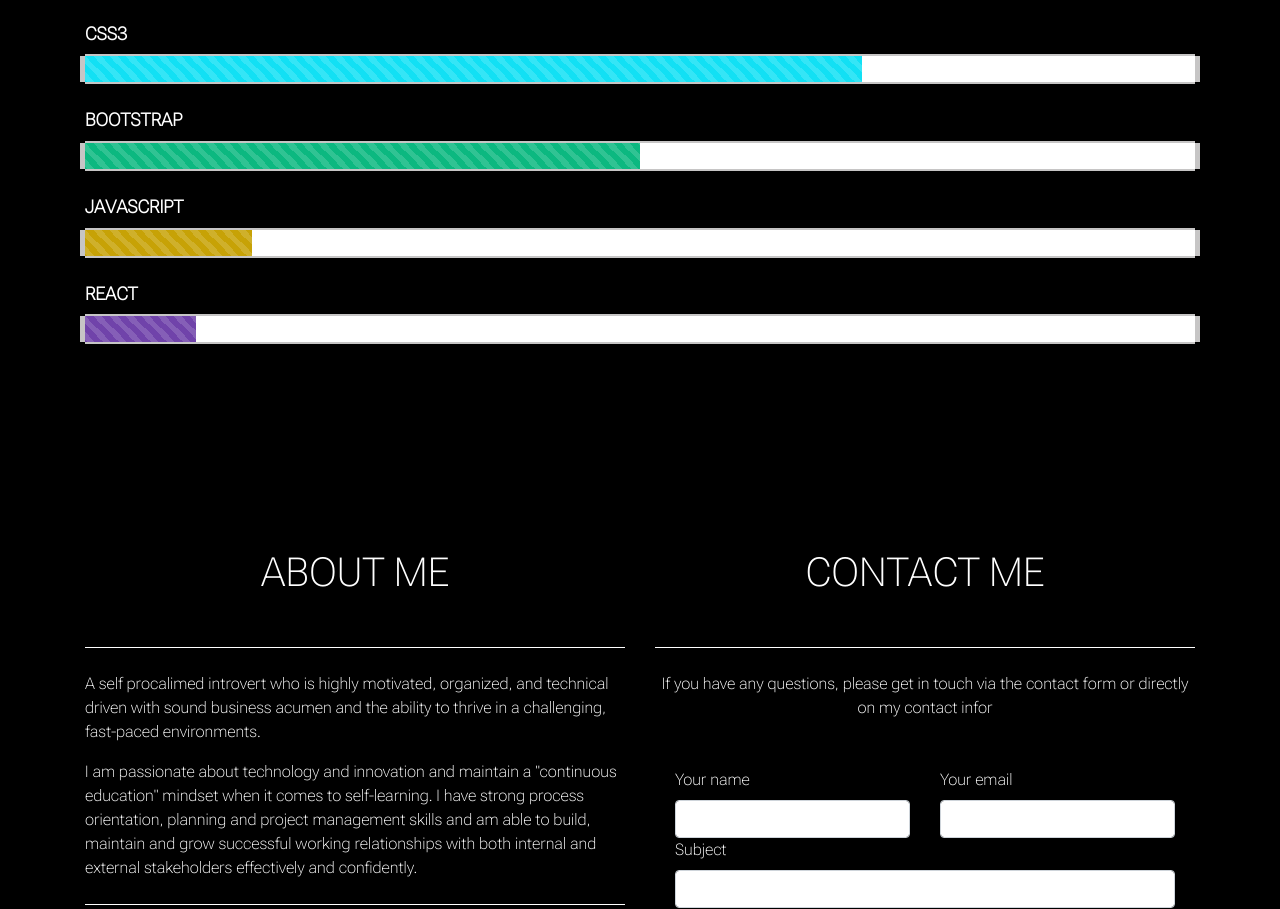
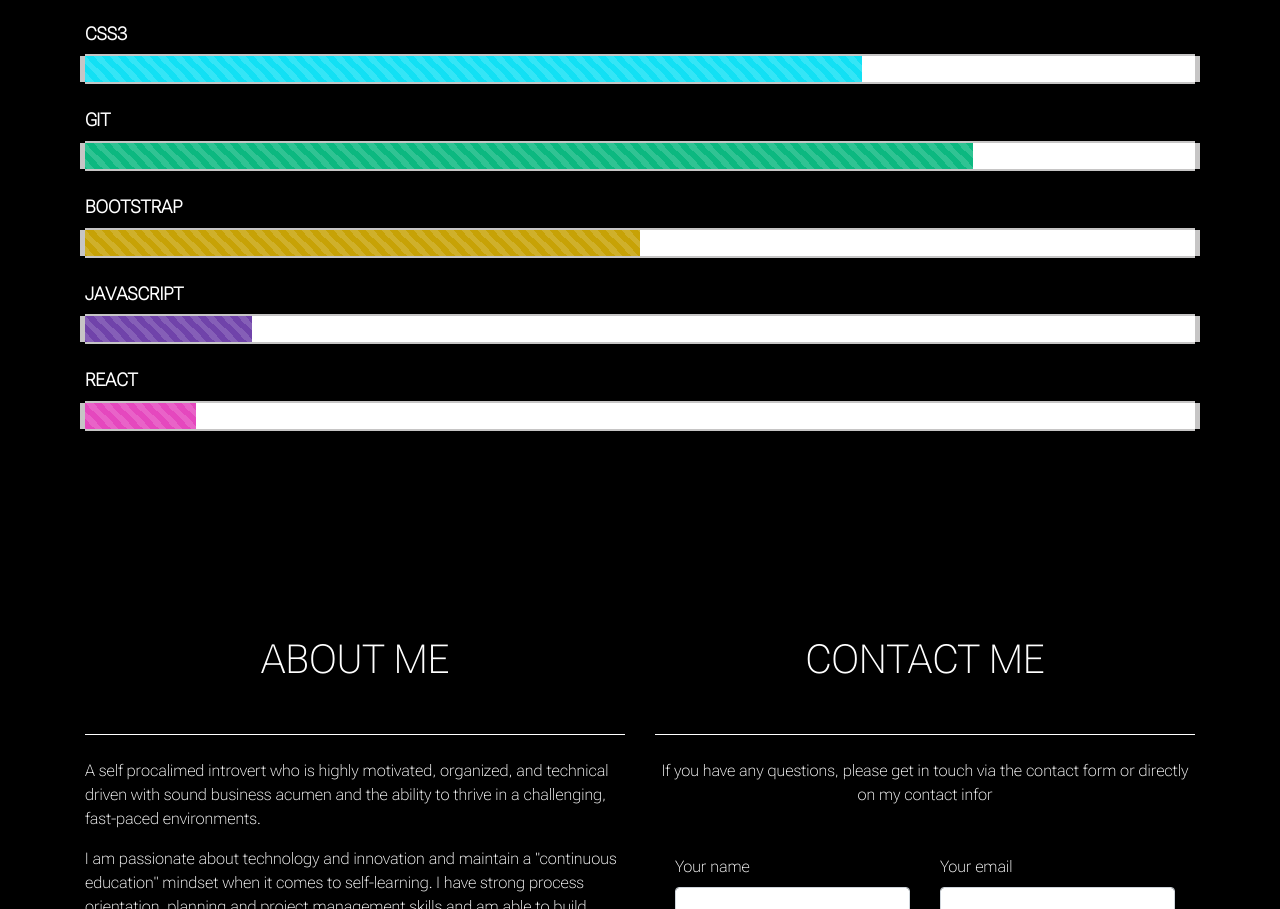
Before and after one commit to omar-ahm/Bootstrap-Portfolio, a plain HTML site: page index.html in a window 1280 px wide. Shown: the part 1992-2901 px from the top of the page. Drawn offline with nearby package versions, Linux system fonts and the light colour scheme; a web font is replaced by a local one.

Commit message:
git skill added

```diff
--- a/css/style.css
+++ b/css/style.css
@@ -184,6 +184,9 @@ color: aquamarine !important;
 .progress-bar5{
   background-color:#7043AA
 }
+.progress-bar6{
+  background-color:#e548be
+}
 .progress .progress-bar1, .progress-bar2, .progress-bar3, .progress-bar4, .progress-bar5{
     border: none;
     box-shadow: none;
--- a/index.html
+++ b/index.html
@@ -175,17 +175,21 @@
                   <div class="progress">
                       <div class="progress-bar2 progress-bar-info progress-bar-striped active" style="width:70%;"></div>
                   </div>
+                  <h3 class="progress-title">GIT</h3>
+                  <div class="progress">
+                      <div class="progress-bar3 progress-bar-info progress-bar-striped active" style="width:80%;"></div>
+                  </div>
                   <h3 class="progress-title">BOOTSTRAP</h3>
                   <div class="progress">
-                      <div class="progress-bar3 progress-bar-danger progress-bar-striped active" style="width:50%;"></div>
+                      <div class="progress-bar4 progress-bar-danger progress-bar-striped active" style="width:50%;"></div>
                   </div>
                   <h3 class="progress-title">JAVASCRIPT</h3>
                   <div class="progress">
-                      <div class="progress-bar4 progress-bar-danger progress-bar-striped active" style="width:15%;"></div>
+                      <div class="progress-bar5 progress-bar-danger progress-bar-striped active" style="width:15%;"></div>
                   </div>
                   <h3 class="progress-title">REACT</h3>
                   <div class="progress">
-                      <div class="progress-bar5 progress-bar-danger progress-bar-striped active" style="width:10%;"></div>
+                      <div class="progress-bar6 progress-bar-danger progress-bar-striped active" style="width:10%;"></div>
                   </div>
               </div>
           </div>
```
